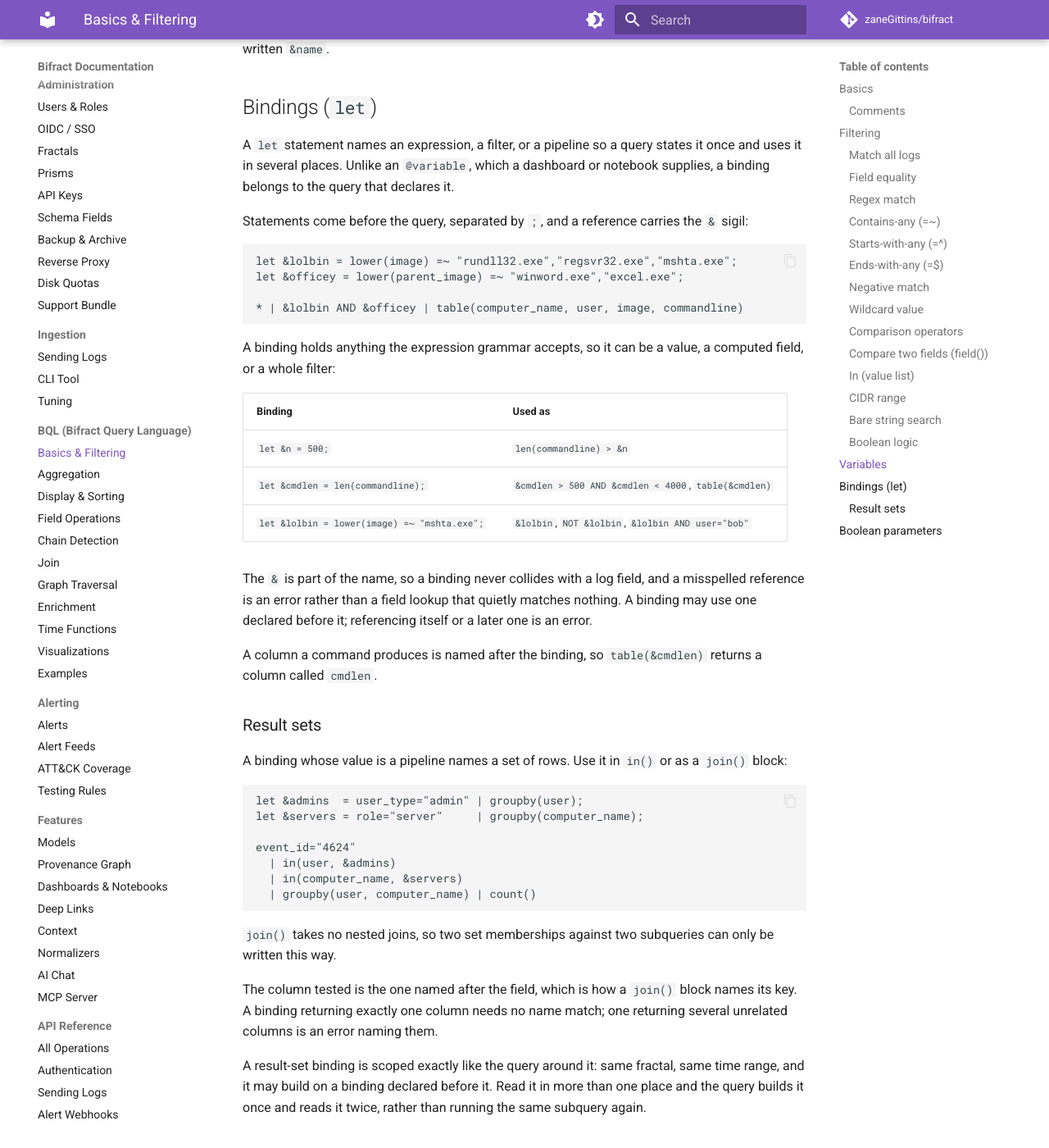
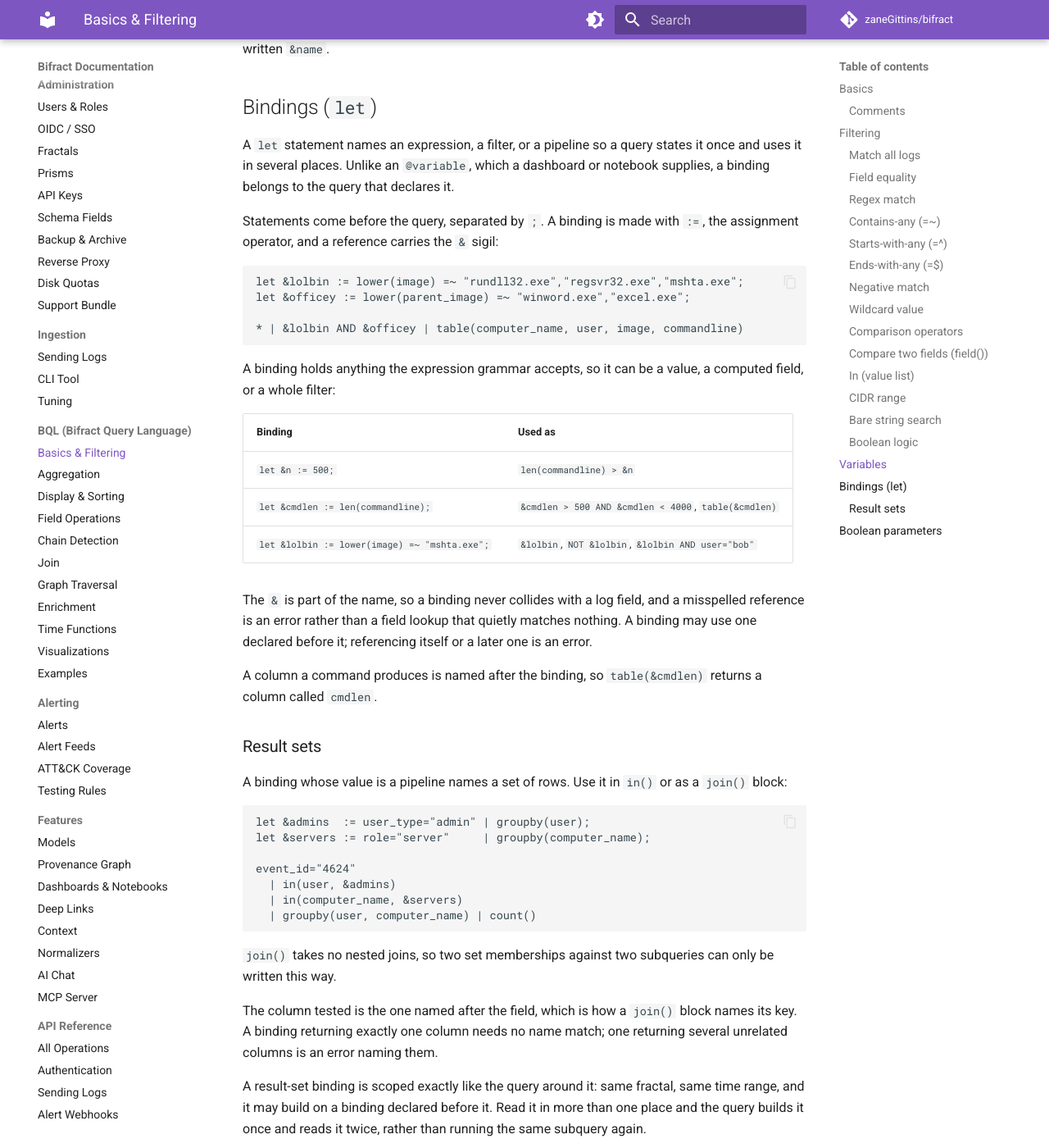
Before and after one commit to zaneGittins/bifract, an MkDocs documentation site: the page built from docs/bql/basics.md, in a window 1280 px wide and 1400 px high, scrolled down 4083 px. Shown: the whole window at 82% size. Built offline with MkDocs 1.6.1 and Material for MkDocs 9.7.7, drawn with Linux system fonts in a browser that asks for light colours; comment, search, counter and statistics services are not loaded.

Commit message:
Bind a let with := rather than =, which is the operator BQL already uses for assignment at pipeline level, where = compares: binding a name with = made let the one place outside a command's parentheses where the equality operator assigns, and the old spelling now says which operator to use instead of failing as a syntax error.

````diff
--- a/docs/bql/basics.md
+++ b/docs/bql/basics.md
@@ -193,11 +193,11 @@ A `let` statement names an expression, a filter, or a pipeline so a query states
 uses it in several places. Unlike an `@variable`, which a dashboard or notebook supplies, a
 binding belongs to the query that declares it.
 
-Statements come before the query, separated by `;`, and a reference carries the `&` sigil:
+Statements come before the query, separated by `;`. A binding is made with `:=`, the assignment operator, and a reference carries the `&` sigil:
 
 ```
-let &lolbin = lower(image) =~ "rundll32.exe","regsvr32.exe","mshta.exe";
-let &officey = lower(parent_image) =~ "winword.exe","excel.exe";
+let &lolbin := lower(image) =~ "rundll32.exe","regsvr32.exe","mshta.exe";
+let &officey := lower(parent_image) =~ "winword.exe","excel.exe";
 
 * | &lolbin AND &officey | table(computer_name, user, image, commandline)
 ```
@@ -207,9 +207,9 @@ field, or a whole filter:
 
 | Binding | Used as |
 |---|---|
-| `let &n = 500;` | `len(commandline) > &n` |
-| `let &cmdlen = len(commandline);` | `&cmdlen > 500 AND &cmdlen < 4000`, `table(&cmdlen)` |
-| `let &lolbin = lower(image) =~ "mshta.exe";` | `&lolbin`, `NOT &lolbin`, `&lolbin AND user="bob"` |
+| `let &n := 500;` | `len(commandline) > &n` |
+| `let &cmdlen := len(commandline);` | `&cmdlen > 500 AND &cmdlen < 4000`, `table(&cmdlen)` |
+| `let &lolbin := lower(image) =~ "mshta.exe";` | `&lolbin`, `NOT &lolbin`, `&lolbin AND user="bob"` |
 
 The `&` is part of the name, so a binding never collides with a log field, and a misspelled
 reference is an error rather than a field lookup that quietly matches nothing. A binding may
@@ -223,8 +223,8 @@ called `cmdlen`.
 A binding whose value is a pipeline names a set of rows. Use it in `in()` or as a `join()` block:
 
 ```
-let &admins  = user_type="admin" | groupby(user);
-let &servers = role="server"     | groupby(computer_name);
+let &admins  := user_type="admin" | groupby(user);
+let &servers := role="server"     | groupby(computer_name);
 
 event_id="4624"
   | in(user, &admins)
--- a/web/static/autocomplete.js
+++ b/web/static/autocomplete.js
@@ -297,7 +297,7 @@ const Autocomplete = {
 
         // A let statement is only legal ahead of the pipeline: at the very start of
         // the query, or after the ';' that closed the statement before it.
-        const canStartStatement = !insideParens && /^\s*(?:(?:^|;)\s*let\s+&\w+\s*=[^;]*;\s*)*$/.test(value.substring(0, start));
+        const canStartStatement = !insideParens && /^\s*(?:(?:^|;)\s*let\s+&\w+\s*:=[^;]*;\s*)*$/.test(value.substring(0, start));
         return { kind: 'token', partial, start, end: cursorPos, insideParens, afterPipe, canStartStatement };
     },
 
@@ -317,7 +317,7 @@ const Autocomplete = {
     // The kind mirrors how the parser reads the right-hand side.
     _declaredBindings(text) {
         const out = [];
-        const re = /(?:^|[;\s])let\s+(&[a-zA-Z_]\w*)\s*=\s*([^;]*)/g;
+        const re = /(?:^|[;\s])let\s+(&[a-zA-Z_]\w*)\s*:=\s*([^;]*)/g;
         let m;
         while ((m = re.exec(text)) !== null) {
             const body = m[2] || '';
@@ -433,7 +433,7 @@ const Autocomplete = {
             if (ctx.canStartStatement) {
                 const m = this._match('let', partial);
                 if (m.ok) {
-                    out.push({ kind: 'keyword', label: 'let', insert: 'let &', detail: 'binding', desc: 'Name an expression, a filter or a pipeline', matchIndex: m.index, matchLen: partial.length, _prefix: m.prefix });
+                    out.push({ kind: 'keyword', label: 'let', insert: 'let &', detail: 'binding', desc: 'Name an expression, a filter or a pipeline with :=', matchIndex: m.index, matchLen: partial.length, _prefix: m.prefix });
                 }
             }
             if (!ctx.insideParens) {
````
Also changed, not shown: 2 other files.
